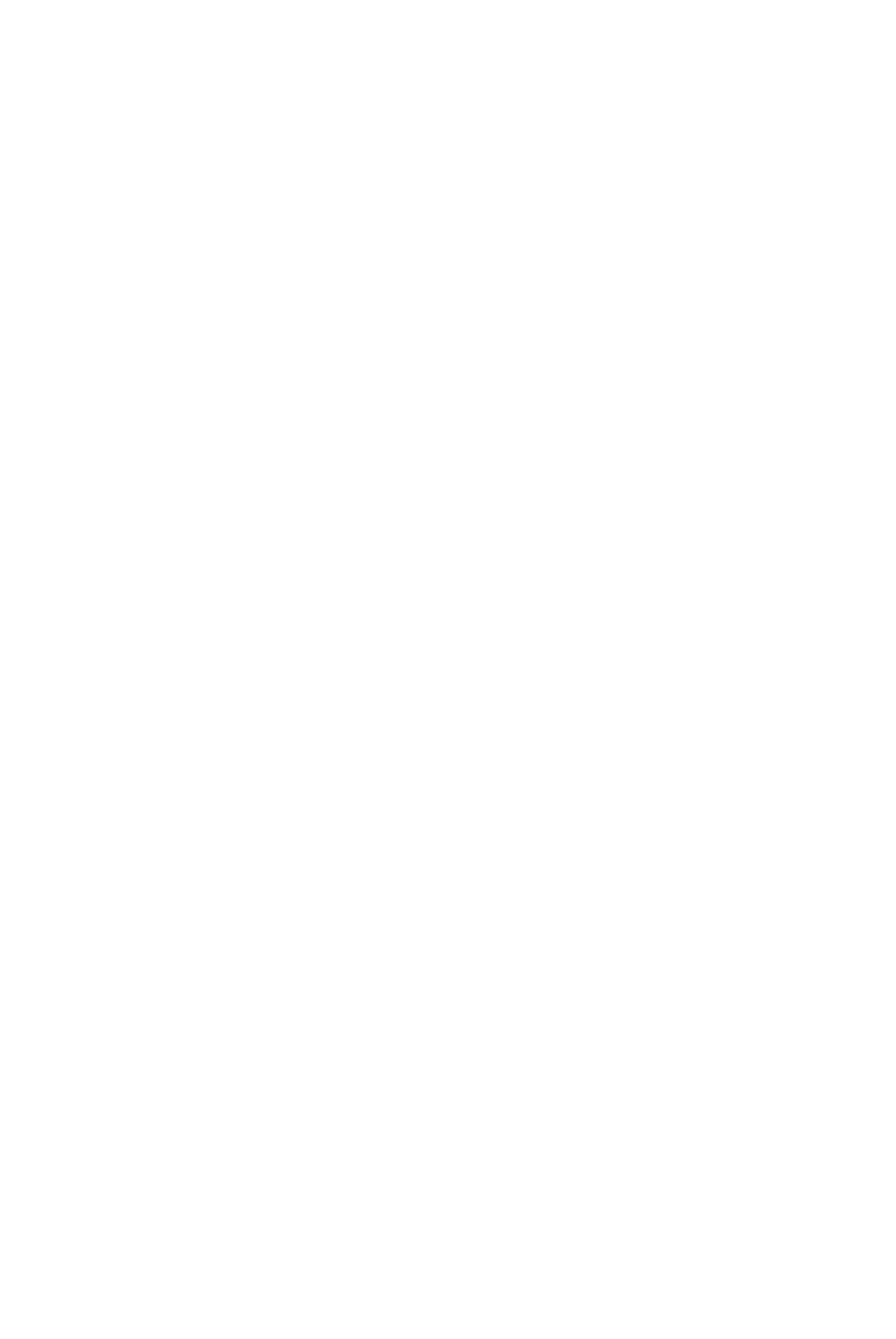
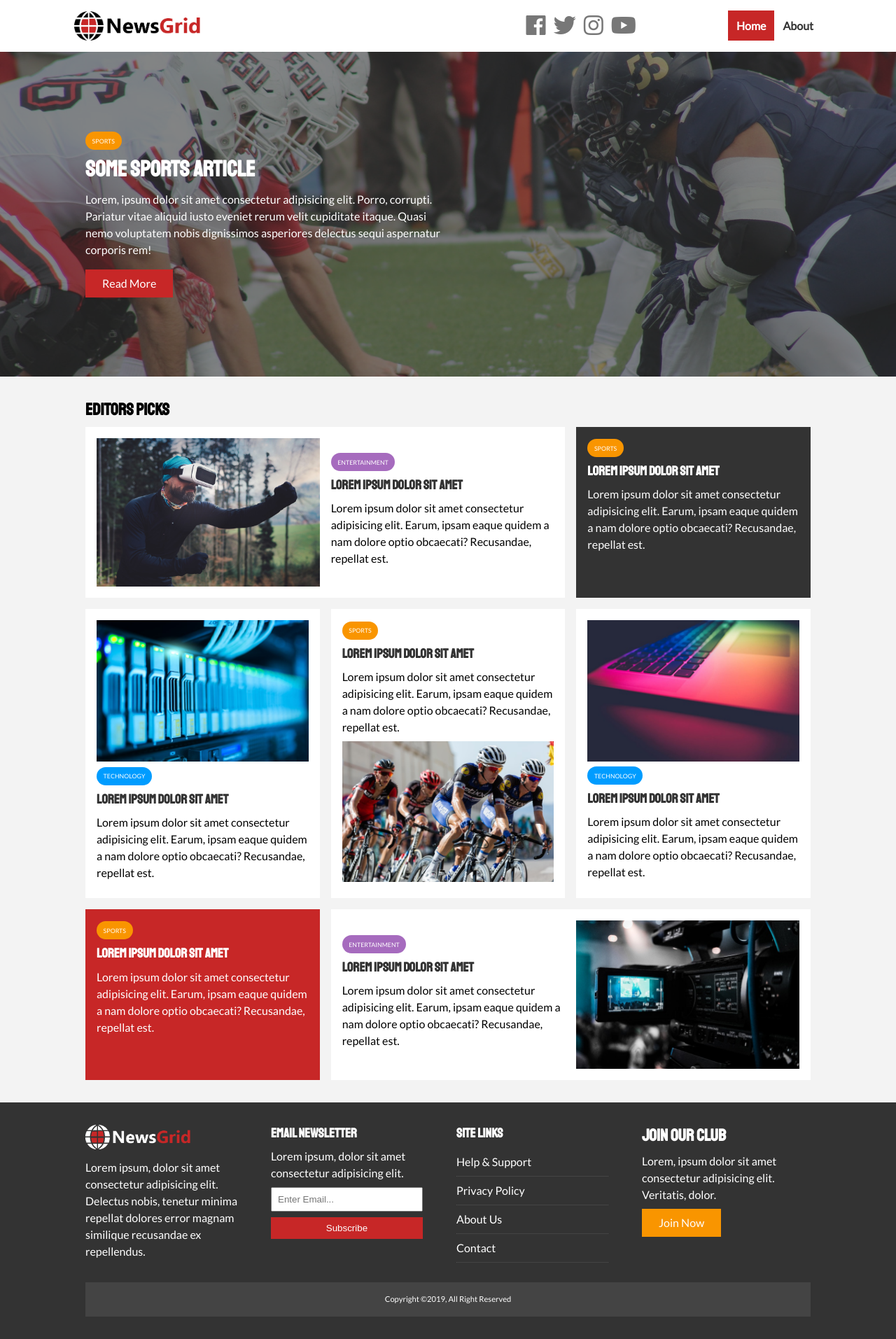
Before and after one commit to ivanatom014/NewsGrid-Website, a plain HTML site: page index.html in a window 1280 px wide. Shown: the whole page at 70% size. Before the commit the page ends 800 px from the top, so only its background shows below. Drawn offline with Linux system fonts and the light colour scheme.

Commit message:
article and about

```diff
--- a/index.html
+++ b/index.html
@@ -4,10 +4,141 @@
     <meta charset="UTF-8">
     <meta http-equiv="X-UA-Compatible" content="IE=edge">
     <meta name="viewport" content="width=device-width, initial-scale=1.0">
-    <title>NewsGrid Website</title>
+    <title>NewsGrid | Latest News</title>
+    <link rel="stylesheet" href="https://use.fontawesome.com/releases/v5.6.1/css/all.css">
+    <link href="https://fonts.googleapis.com/css?family=Lato|Staatliches" rel="stylesheet">
     <link rel="stylesheet" href="style.css">
+    <link rel="stylesheet" media="screen and (max-width:768px)" href="mobile.css">
+    <link rel="shortcut icon" type="image/x-icon" href="favicon.ico">
 </head>
 <body>
+    <nav id="main-nav">
+        <div class="container">
+          <img src="./image/logo.png" alt="NewsGrid" class="logo">
+          <div class="social">
+            <a href="http://facebook.com" target="_blank"><i class="fab fa-facebook fa-2x"></i></a>
+            <a href="http://twitter.com" target="_blank"><i class="fab fa-twitter fa-2x"></i></a>
+            <a href="http://instagram.com" target="_blank"><i class="fab fa-instagram fa-2x"></i></a>
+            <a href="http://youtube.com" target="_blank"><i class="fab fa-youtube fa-2x"></i></a>
+          </div>
+          <ul>
+            <li><a class="current" href="index.html">Home</a></li>
+            <li><a href="about.html">About</a></li>
+          </ul>
+        </div>
+      </nav>
+
+<!--Showcase-->
+
+      <header id="showcase">
+        <div class="container">
+            <div class="showcase-container">
+                <div class="showcase-content">
+                    <div class="category category-sports">Sports</div>
+                    <h1>Some Sports Article</h1>
+                    <p>Lorem, ipsum dolor sit amet consectetur adipisicing elit. Porro, corrupti. Pariatur vitae aliquid iusto eveniet rerum velit cupiditate itaque. Quasi nemo voluptatem nobis dignissimos asperiores delectus sequi aspernatur corporis rem!</p>
+                    <a href="article.html" class="btn btn-primary">Read More</a>
+                </div>
+            </div>
+        </div>
+      </header>
+
+<!--Home Articles-->
+<section id="home-articles" class="py-2">
+  <div class="container">
+<h2>Editors Picks</h2>
+<div class="articles-container">
+  <article class="card">
+    <img src="./image/articles/ent1.jpg" alt="">
+    <div>
+      <div class="category category-ent">Entertainment</div>
+      <h3><a href="article.html">Lorem ipsum dolor sit amet</a></h3>
+      <p>Lorem ipsum dolor sit amet consectetur adipisicing elit. Earum, ipsam eaque quidem a nam dolore optio obcaecati? Recusandae, repellat est.</p>
+    </div>
+  </article>
+
+  <article class="card bg-dark">
+      <div class="category category-sports">Sports</div>
+      <h3><a href="article.html">Lorem ipsum dolor sit amet</a></h3>
+      <p>Lorem ipsum dolor sit amet consectetur adipisicing elit. Earum, ipsam eaque quidem a nam dolore optio obcaecati? Recusandae, repellat est.</p>
+  </article>
+
+  <article class="card">
+    <img src="./image/articles/tech1.jpg" alt="">
+    <div class="category category-tech">Technology</div>
+    <h3><a href="article.html">Lorem ipsum dolor sit amet</a></h3>
+    <p>Lorem ipsum dolor sit amet consectetur adipisicing elit. Earum, ipsam eaque quidem a nam dolore optio obcaecati? Recusandae, repellat est.</p>
+</article>
+
+<article class="card">
+  <div class="category category-sports">Sports</div>
+  <h3><a href="article.html">Lorem ipsum dolor sit amet</a></h3>
+  <p>Lorem ipsum dolor sit amet consectetur adipisicing elit. Earum, ipsam eaque quidem a nam dolore optio obcaecati? Recusandae, repellat est.</p>
+  <img src="./image/articles/sports1.jpg" alt="">
+</article>
+
+<article class="card">
+  <img src="./image/articles/tech2.jpg" alt="">
+  <div class="category category-tech">Technology</div>
+  <h3><a href="article.html">Lorem ipsum dolor sit amet</a></h3>
+  <p>Lorem ipsum dolor sit amet consectetur adipisicing elit. Earum, ipsam eaque quidem a nam dolore optio obcaecati? Recusandae, repellat est.</p>
+</article>
+
+<article class="card bg-primary">
+  <div class="category category-sports">Sports</div>
+  <h3><a href="article.html">Lorem ipsum dolor sit amet</a></h3>
+  <p>Lorem ipsum dolor sit amet consectetur adipisicing elit. Earum, ipsam eaque quidem a nam dolore optio obcaecati? Recusandae, repellat est.</p>
+</article>
+
+<article class="card">
+  <div>
+    <div class="category category-ent">Entertainment</div>
+    <h3><a href="article.html">Lorem ipsum dolor sit amet</a></h3>
+    <p>Lorem ipsum dolor sit amet consectetur adipisicing elit. Earum, ipsam eaque quidem a nam dolore optio obcaecati? Recusandae, repellat est.</p>
+  </div>
+  <img src="./image/articles/ent2.jpg" alt="">
+</article>
+
+</div>
+
+</div>
+</section>
+
+<!--Footer-->
+
+<footer id="main-footer" class="py-2">
+  <div class="container footer-container">
+    <div>
+      <img src="./image/logo_light.png" alt="NewsGrid">
+      <p>Lorem ipsum, dolor sit amet consectetur adipisicing elit. Delectus nobis, tenetur minima repellat dolores error magnam similique recusandae ex repellendus.</p>
+    </div>
+    <div>
+      <h3>Email Newsletter</h3>
+      <p>Lorem ipsum, dolor sit amet consectetur adipisicing elit.</p>
+      <form>
+        <input type="email" placeholder="Enter Email...">
+        <input type="submit" value="Subscribe" class="btn btn-primary">
+      </form>
+    </div>
+    <div>
+      <h3>Site Links</h3>
+      <ul class="list">
+        <li><a href="#">Help & Support</a></li>
+        <li><a href="#">Privacy Policy</a></li>
+        <li><a href="#">About Us</a></li>
+        <li><a href="#">Contact</a></li>
+      </ul>
+    </div>
+    <div>
+      <h2>Join Our Club</h2>
+      <p>Lorem, ipsum dolor sit amet consectetur adipisicing elit. Veritatis, dolor.</p>
+      <a href="#" class="btn btn-secondary">Join Now</a>
+    </div>
+    <div>
+      <p>Copyright &copy;2019, All Right Reserved</p>
+    </div>
+  </div>
+</footer>
 
 
 </body>
--- a/style.css
+++ b/style.css
@@ -0,0 +1,320 @@
+:root {
+    --primary-color: #c72727;
+    --secondary-color: #f99500;
+    --light-color: #f3f3f3;
+    --dark-color:#333;
+    --max-width:1100px;
+}
+
+.category {
+    --sports-color:#f99500;
+    --ent-color:#a66bbe;
+    --tech-color:#009cff;
+}
+
+* {
+    margin: 0;
+    padding: 0;
+    box-sizing: border-box;
+}
+
+body {
+    font-family: 'Lato', sans-serif;
+    line-height: 1.5;
+   background: var(--light-color);
+}
+
+a {
+    color: #333;
+    text-decoration: none;
+}
+
+ul {
+    list-style: none;
+}
+
+p {
+    margin: .5rem 0 ;
+}
+
+img {
+    width: 100%;
+}
+
+h1, h2, h3, h4, h5, h6 {
+    font-family: 'Staatliches', cursive;
+    margin-bottom: .55rem;
+    line-height: 1.3;
+}
+
+/* Utility */
+
+.container {
+    max-width: var(--max-width);
+    margin: auto;
+    padding: 0 2rem;
+    overflow: hidden;
+}
+
+.category {
+    display: inline-block;
+    color: #fff;
+    font-size: 0.55rem;
+    text-transform: uppercase;
+    padding: 0.4rem 0.6rem;
+    border-radius: 15px;
+    margin-bottom: 0.5rem;
+}
+
+.category-sports {background: var(--sports-color);}
+.category-ent {background: var(--ent-color);}
+.category-tech {background: var(--tech-color);}
+
+.btn {
+    display: inline-block;
+    border: none;
+    background: var(--dark-color);
+    color: #fff;
+    padding: 0.5rem 1.5rem;
+
+}
+
+.btn-light {background: var(--light-color);}
+.btn-primary {background: var(--primary-color);}
+.btn-secondary {background: var(--secondary-color);}
+
+.btn-block {
+    display: block;
+    width: 100%;
+    text-align: center;
+}
+
+.btn:hover {
+    opacity:0.9 ;
+}
+
+.card {
+    background: #fff;
+    padding: 1rem;
+}
+
+.bg-dark {
+    background: var(--dark-color);
+    color: #fff;
+}
+
+.bg-primary {
+    background: var(--primary-color);
+    color: #fff;
+}
+
+.bg-secondary {
+    background: var(--secondary-color);
+    color: #fff;
+}
+
+.bg-dark h1,
+.bg-dark h2,
+.bg-dark h3,
+.bg-dark a,
+.bg-primary h1,
+.bg-primary h2,
+.bg-primary h3,
+.bg-primary a,
+.bg-secondary h1,
+.bg-secondary h2,
+.bg-secondary h3,
+.bg-secondary a {
+    color: #fff;
+}
+
+.py-1 {padding: 1.5rem 0;}
+.py-2 {padding: 2rem 0;}
+.py-3 {padding: 3rem 0;}
+
+.p-1 {padding: 1.5rem;}
+.p-2 {padding: 2rem;}
+.p-3 {padding: 3rem;}
+
+.l-heading {
+    font-size: 3rem;
+}
+
+.list li {
+    padding: .5rem 0;
+    border-bottom: #555 dotted 1px ;
+    width: 90%;
+}
+
+.list li a:hover {
+    color: var(--primary-color) !important;
+}
+
+/* Inner page grid container */
+.page-container {
+    display: grid;
+    grid-template-columns: 5fr 2fr;
+    margin: 2rem 0;
+    grid-gap: 1.5rem;
+}
+
+.page-container > *:first-child {
+    grid-row: 1 / span 3;
+}
+
+/* Navigation */
+
+#main-nav {
+    background: #fff;
+    position: sticky;
+    top: 0;
+    z-index: 2;
+}
+
+#main-nav .container {
+    display: grid;
+    grid-template-columns: 6fr 3fr 2fr;
+    padding: 1rem;
+    align-items: center;
+}
+
+#main-nav .logo {
+    width: 180px;
+}
+
+#main-nav ul {
+    justify-self: end;
+    display: flex;
+}
+
+#main-nav ul li a {
+    padding: 0.75rem;
+    font-weight: bold;
+}
+
+#main-nav ul li a.current {
+    background: var(--primary-color);
+    color: #fff;
+}
+
+#main-nav ul li a:hover {
+    background: var(--light-color);
+    color: var(--dark-color);
+}
+
+#main-nav .social {
+    justify-self: center;
+}
+
+#main-nav .social i {
+color: #777;
+margin-right: .5rem;
+}
+
+/* Showcase */
+
+#showcase {
+    color: #fff;
+    background: #333;
+    padding: 2rem;
+    position: relative;
+}
+
+#showcase::before {
+    content: '';
+    background: url('./image/featured.jpg') no-repeat center center/cover;
+    position: absolute;
+    top: 0;
+    left: 0;
+    width: 100%;
+    height: 100%;
+    opacity: 0.4;
+}
+
+#showcase .showcase-container {
+    display: grid;
+    grid-template-columns: repeat(2, 1fr);
+    justify-content: center;
+    align-items: center;
+    height: 50vh;
+}
+
+#showcase .showcase-content {
+    z-index: 1;
+}
+
+#showcase .showcase-content p {
+    margin-bottom: 1rem;
+}
+
+/* Home Articles */
+
+#home-articles .articles-container {
+    display: grid;
+    grid-template-columns: repeat(3, 1fr);
+    grid-gap:1rem;
+}
+
+#home-articles .articles-container > *:first-child,
+#home-articles .articles-container > *:last-child {
+    display: grid;
+    grid-template-columns: repeat(2, 1fr);
+    grid-gap: 1rem;
+    align-items: center;
+    grid-column: 1 / span 2;
+}
+
+#home-articles .articles-container > *:last-child {
+    grid-column: 2 / span 2;
+}
+
+#article .meta {
+    display: flex;
+    justify-content: space-between;
+    align-items: center;
+    background: #eee;
+    padding: 0.5rem;
+}
+
+#article .meta .category {
+    margin-top: 0.4rem;
+}
+
+/* Footer */
+
+#main-footer {
+    background: var(--dark-color);
+    color: #fff;
+}
+
+#main-footer img {
+    width: 150px;
+}
+
+#main-footer a {
+    color: #fff;
+}
+
+#main-footer .footer-container {
+    display: grid;
+    grid-template-columns: repeat(4,1fr);
+    grid-gap: 1.5rem;
+}
+
+#main-footer .footer-container > *:last-child {
+    background: #444;
+    grid-column: 1 / span 4;
+    padding: .5rem;
+    text-align: center;
+    font-size: 0.7rem;
+}
+
+#main-footer .footer-container input[type='email'] {
+    width: 90%;
+    padding: 0.5rem;
+    margin-bottom: 0.5rem;
+}
+
+#main-footer .footer-container input[type='submit'] {
+    width: 90%;
+}
```
Also changed, not shown: about.html (added, +93 -0 lines), article.html (added, +108 -0 lines), favicon.ico (added), mobile.css (added).
